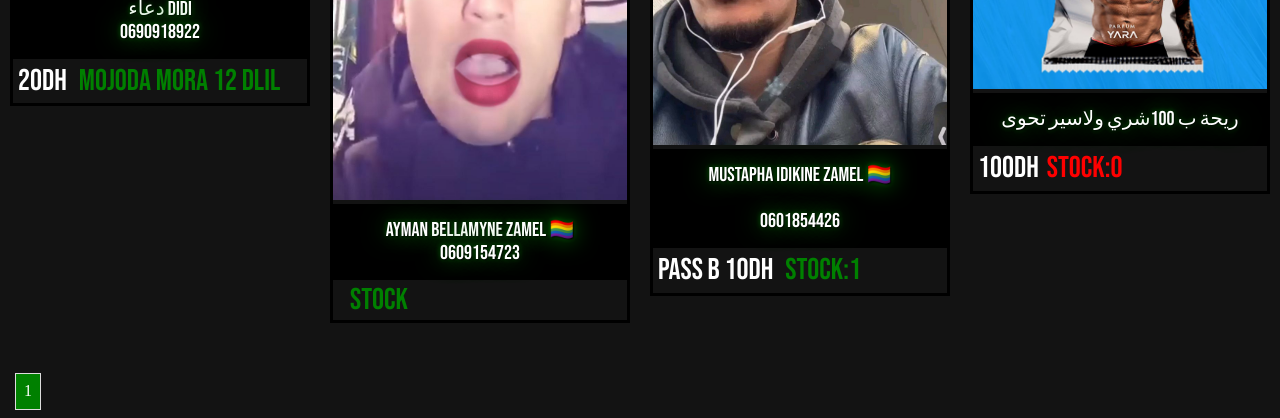
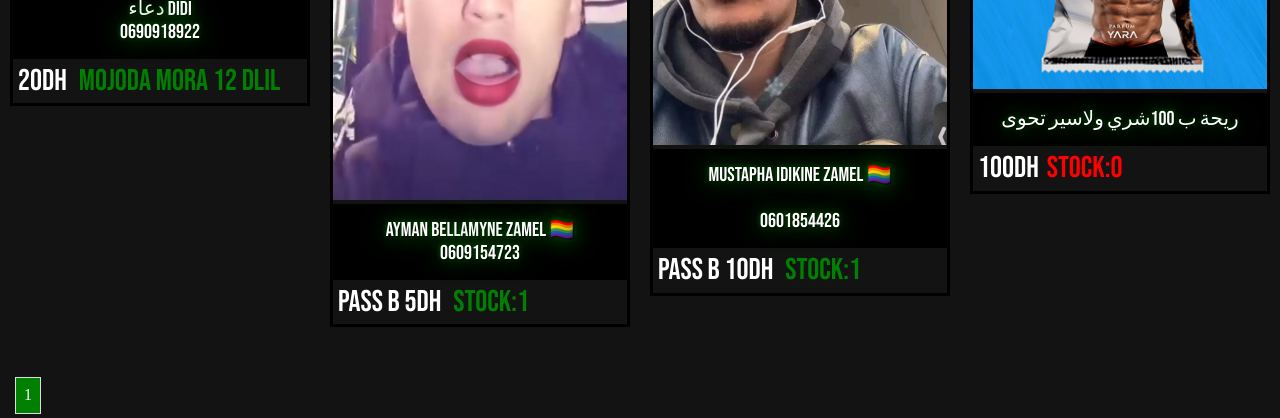
Before and after one commit to jaafara916/rofix, a plain HTML site: page index.html in a window 1280 px wide. Shown: the part 1311-1729 px from the top of the page. Drawn offline with nearby package versions, Linux system fonts and the light colour scheme; a web font is replaced by a local one.

Commit message:
Update index.html

```diff
--- a/index.html
+++ b/index.html
@@ -603,8 +603,8 @@ footer
             Ayman Bellamyne zamel 🏳️‍🌈<br>
             0609154723
         </div>
-        <p class="price"></p>
-        <p class="stockw">stock</p>
+        <p class="price">pass b 5dh</p>
+        <p class="stockw">stock:1</p>
     </div>
 </div>
 <div class="responsive">
```
